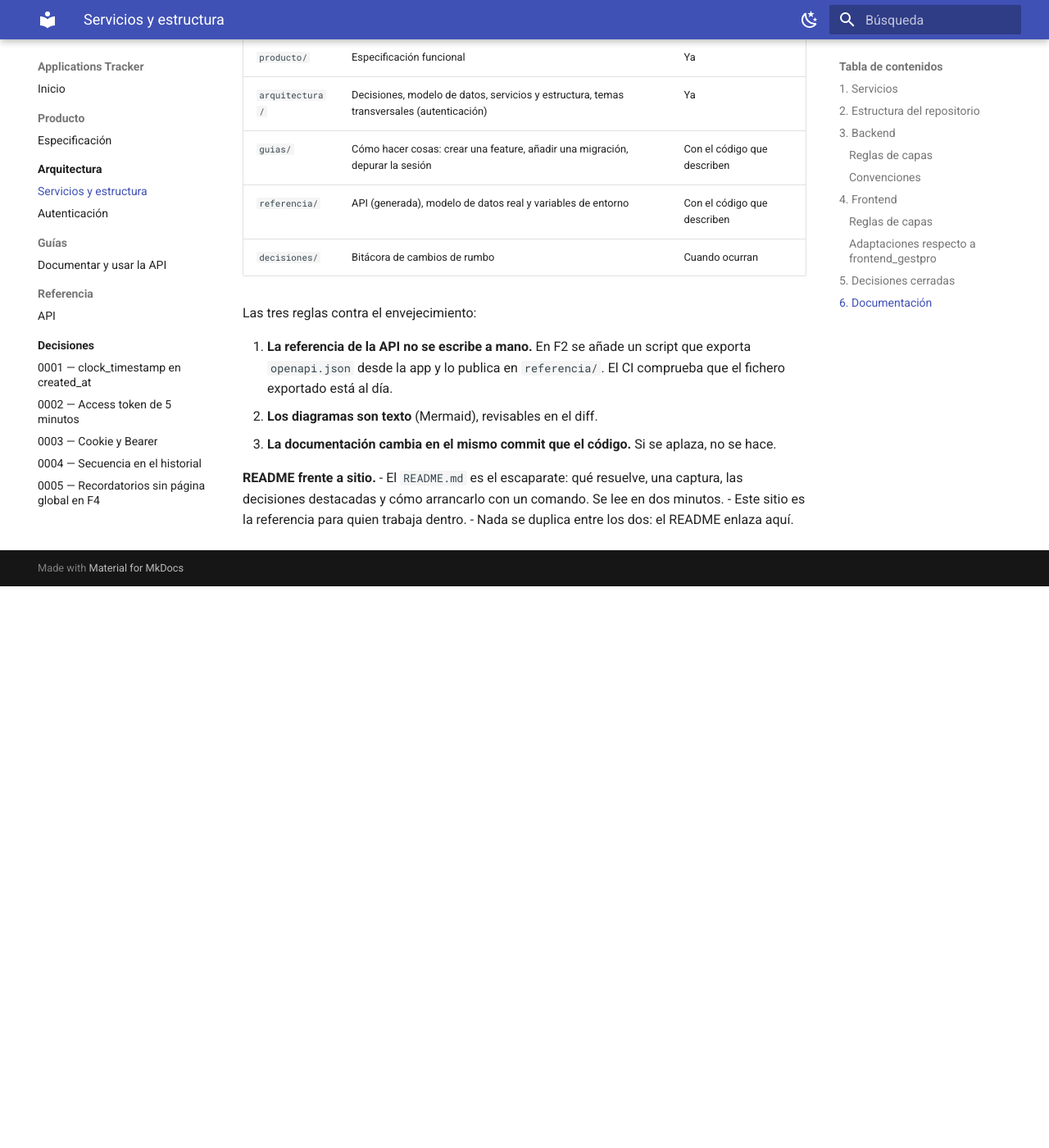
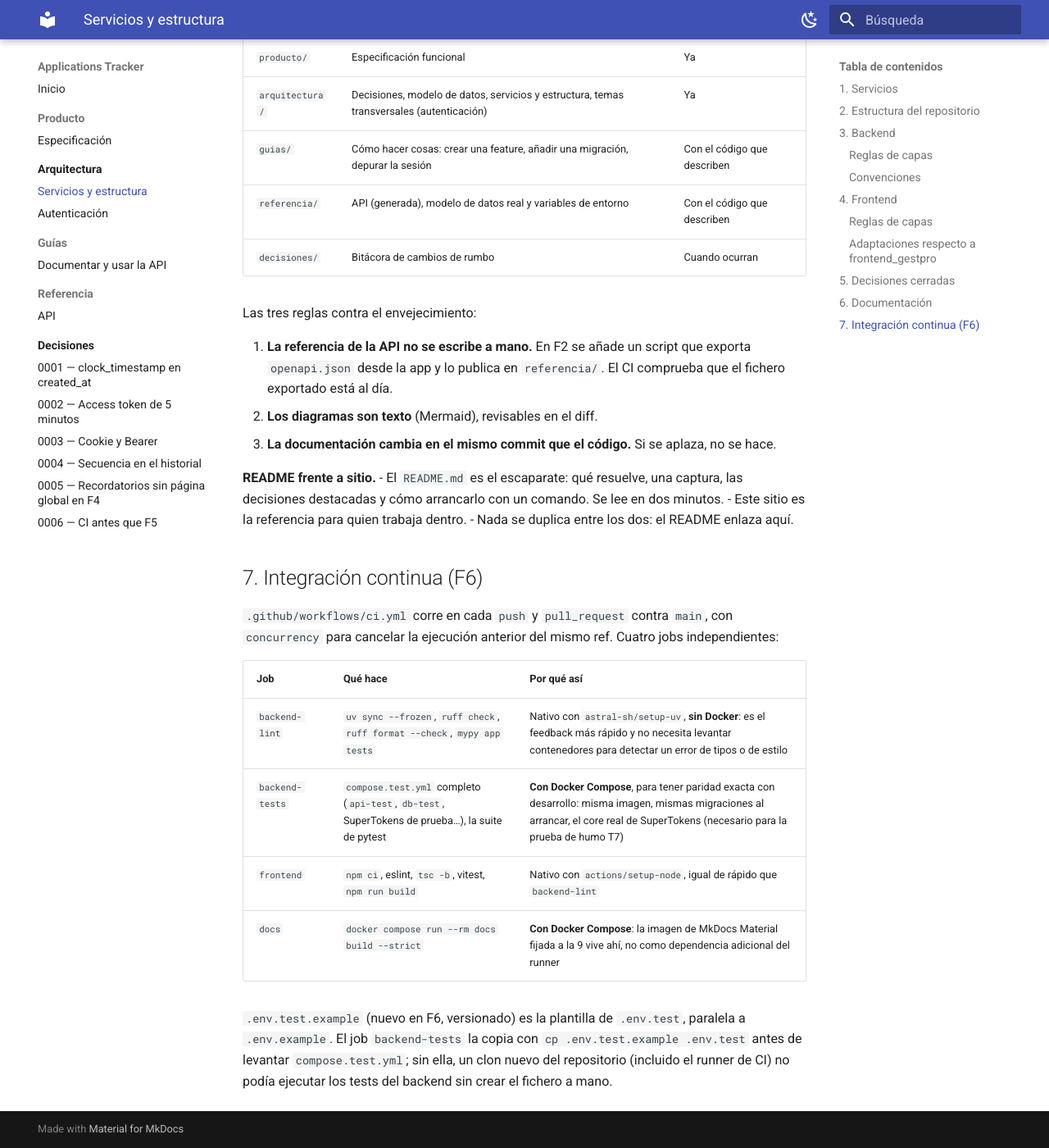
Before and after one commit to iMiguel10/applications-tracker, an MkDocs documentation site: the page built from docs/arquitectura/servicios-y-estructura.md, in a window 1280 px wide and 1400 px high, scrolled down 11220 px. Shown: the whole window at 82% size. Built offline with MkDocs 1.6.1 and Material for MkDocs 9.7.7, drawn with Linux system fonts in a browser that asks for light colours; before the commit the page ends 11935 px from its top, so only the background shows below that.

Commit message:
feat: F6 integración continua con GitHub Actions
Workflow con 4 jobs (backend-lint nativo con uv, backend-tests vía
compose.test.yml, frontend y docs) en cada push/PR a main. De paso se
añade .env.test.example, que antes no existía: sin plantilla versionada,
ningún clon nuevo podía ejecutar los tests del backend sin crear el
fichero a mano.

F6 se construye antes que F5 por decisión explícita, documentada en la
decisión 0006.

Co-Authored-By: Claude Sonnet 5 <noreply@anthropic.com>

```diff
--- a/docs/arquitectura/servicios-y-estructura.md
+++ b/docs/arquitectura/servicios-y-estructura.md
@@ -289,3 +289,16 @@ Las tres reglas contra el envejecimiento:
 - El `README.md` es el escaparate: qué resuelve, una captura, las decisiones destacadas y cómo arrancarlo con un comando. Se lee en dos minutos.
 - Este sitio es la referencia para quien trabaja dentro.
 - Nada se duplica entre los dos: el README enlaza aquí.
+
+## 7. Integración continua (F6)
+
+`.github/workflows/ci.yml` corre en cada `push` y `pull_request` contra `main`, con `concurrency` para cancelar la ejecución anterior del mismo ref. Cuatro jobs independientes:
+
+| Job | Qué hace | Por qué así |
+|---|---|---|
+| `backend-lint` | `uv sync --frozen`, `ruff check`, `ruff format --check`, `mypy app tests` | Nativo con `astral-sh/setup-uv`, **sin Docker**: es el feedback más rápido y no necesita levantar contenedores para detectar un error de tipos o de estilo |
+| `backend-tests` | `compose.test.yml` completo (`api-test`, `db-test`, SuperTokens de prueba…), la suite de pytest | **Con Docker Compose**, para tener paridad exacta con desarrollo: misma imagen, mismas migraciones al arrancar, el core real de SuperTokens (necesario para la prueba de humo T7) |
+| `frontend` | `npm ci`, eslint, `tsc -b`, vitest, `npm run build` | Nativo con `actions/setup-node`, igual de rápido que `backend-lint` |
+| `docs` | `docker compose run --rm docs build --strict` | **Con Docker Compose**: la imagen de MkDocs Material fijada a la 9 vive ahí, no como dependencia adicional del runner |
+
+`.env.test.example` (nuevo en F6, versionado) es la plantilla de `.env.test`, paralela a `.env.example`. El job `backend-tests` la copia con `cp .env.test.example .env.test` antes de levantar `compose.test.yml`; sin ella, un clon nuevo del repositorio (incluido el runner de CI) no podía ejecutar los tests del backend sin crear el fichero a mano.
--- a/mkdocs.yml
+++ b/mkdocs.yml
@@ -59,3 +59,4 @@ nav:
       - "0003 — Cookie y Bearer": decisiones/0003-autenticacion-por-cookie-y-bearer.md
       - "0004 — Secuencia en el historial": decisiones/0004-secuencia-para-ordenar-el-historial.md
       - "0005 — Recordatorios sin página global en F4": decisiones/0005-recordatorios-sin-pagina-global-en-f4.md
+      - "0006 — CI antes que F5": decisiones/0006-ci-antes-que-f5.md
```
Also changed, not shown: CLAUDE.md (+6 -2 lines), README.md (+1 -1 lines), docs/decisiones/0006-ci-antes-que-f5.md (added, +22 -0 lines), docs/index.md (+1 -1 lines), 4 other files.
